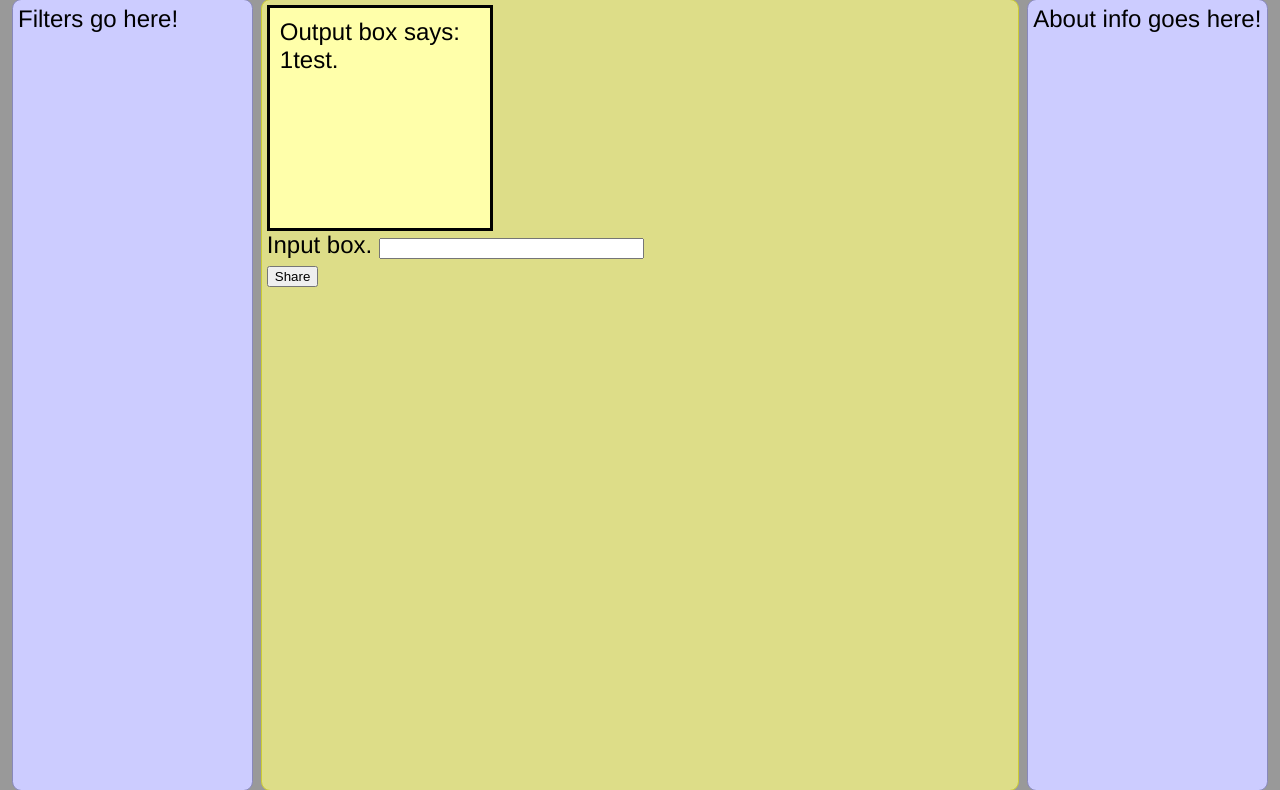
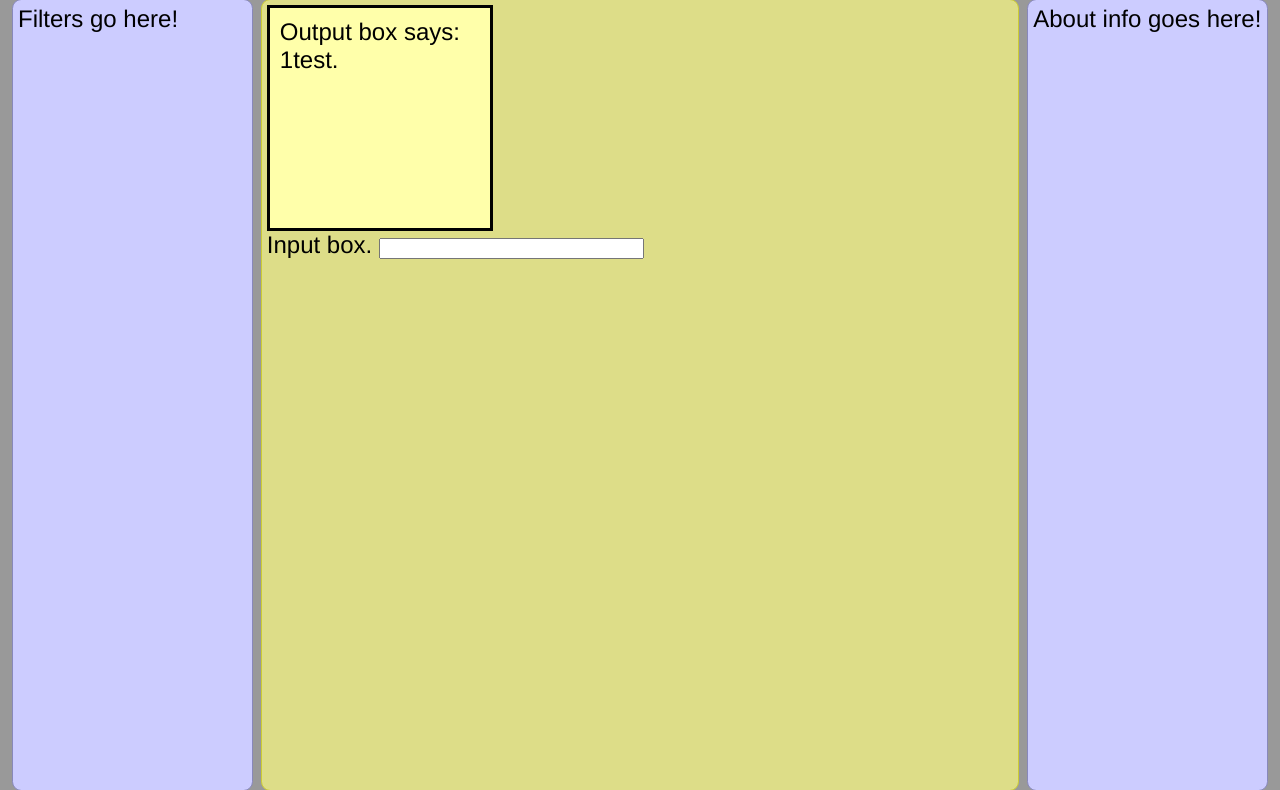
Before and after one commit to corinnelhh/chatbot, a Flask app: page / in a window 1280 px wide. Shown: the part 129-919 px from the top of the page. Run offline with Flask 2, Linux system fonts and the light colour scheme; some libraries are stand-ins or nearby versions.

Commit message:
Remove share button from base.html

```diff
--- a/templates/base.html
+++ b/templates/base.html
@@ -26,9 +26,6 @@
                 <label for="title">Input box.</label>
                 <input type="text" size="30" name="submission" id="submission"/>
                 </div>
-                <div class="control_row">
-                    <input type="submit" value="Share" name="Share"/>
-                </div>
             </form>
         </article>
     </main>
```
